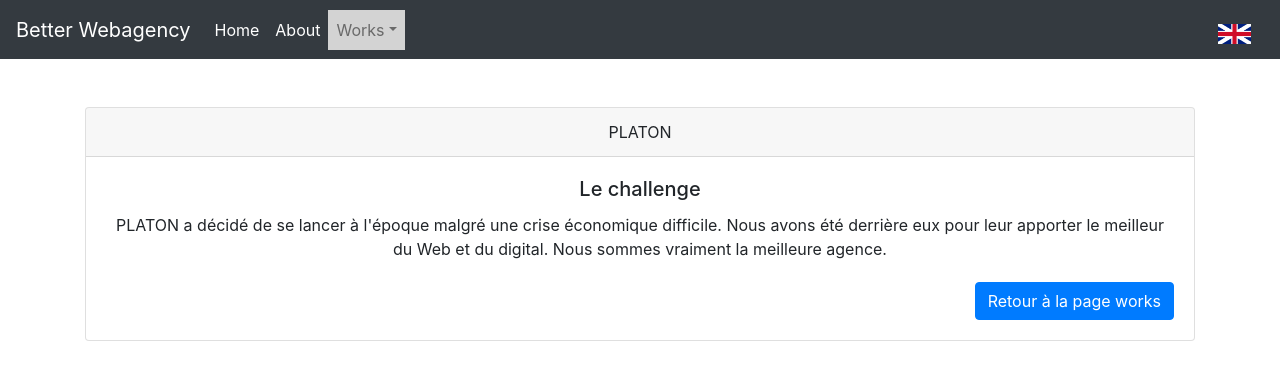
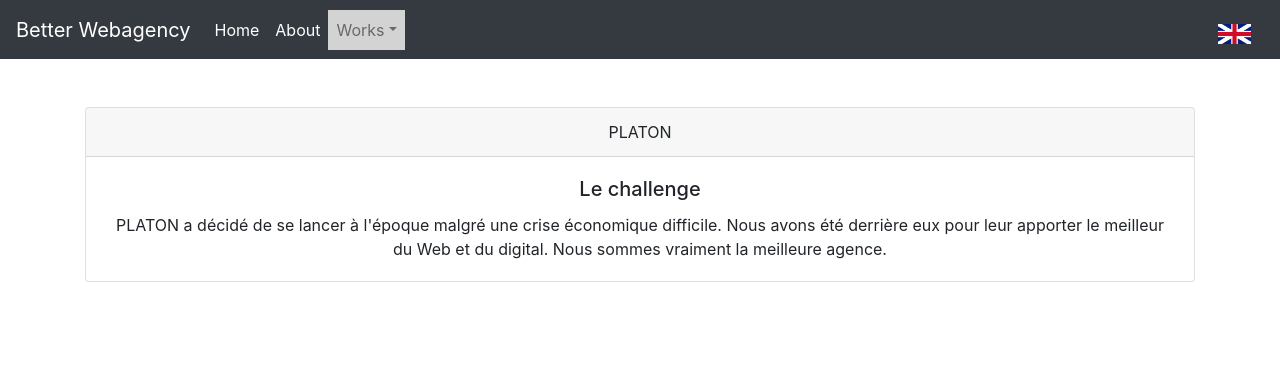
Before and after one commit to carolinlabinski/webagency, a React (Create React App) app: page /works/platon-study-case in a window 1280 px wide. Shown: the top 380 px of the page. Built offline with nearby package versions, Linux system fonts and the light colour scheme.

Commit message:
fix btn link

```diff
--- a/src/components/StudyCase/StudyCase.jsx
+++ b/src/components/StudyCase/StudyCase.jsx
@@ -29,10 +29,6 @@ const StudyCase = () => {
 								<p className="card-text">
 									<FormattedMessage id={`${currentProject.client}.description`} />
 								</p>
-
-								<Link className="btn btn-primary" to="/works">
-									Retour à la page works
-								</Link>
 							</div>
 						</div>
 					</div>
```
